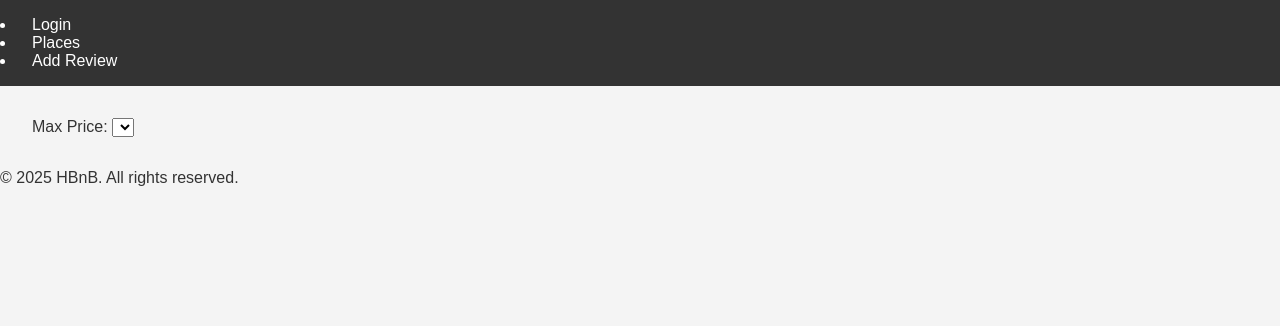
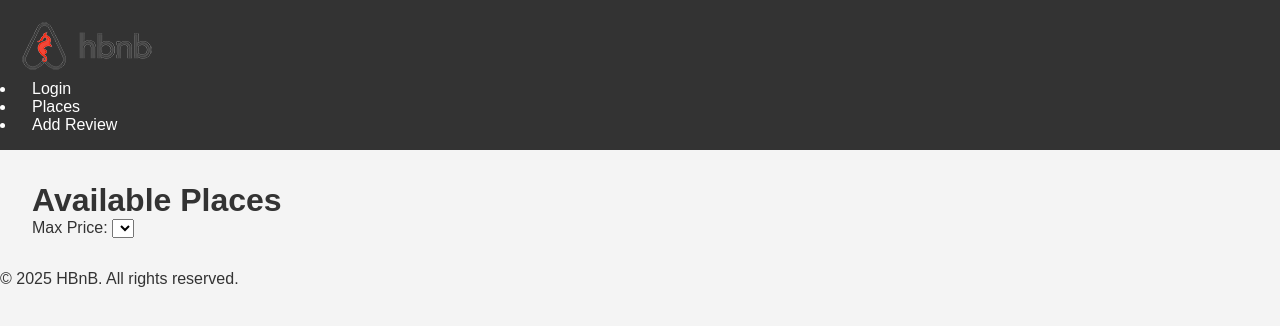
Before and after one commit to mpesaran/hbnb, a plain HTML site: page part-04/index.html in a window 1280 px wide. Drawn offline with Linux system fonts and the light colour scheme.

Commit message:
Added Logo

```diff
--- a/part-04/index.html
+++ b/part-04/index.html
@@ -8,6 +8,7 @@
 </head>
 <body>
     <header>
+        <img src="images/logo.png" alt="App Logo" class="logo">
         <nav>
             <ul>
             <li><a href="login.html" id="login-form">Login</a></li>
@@ -17,6 +18,7 @@
         </nav>
     </header>
     <main>
+        <h1>Available Places</h1>
         <section id="filter">
             <label for="price-filter">Max Price:</label>
             <select id="price-filter">
```
Also changed, not shown: part-04/add_review.html (+1 -0 lines), part-04/login.html (+1 -0 lines), part-04/place.html (+1 -0 lines).
